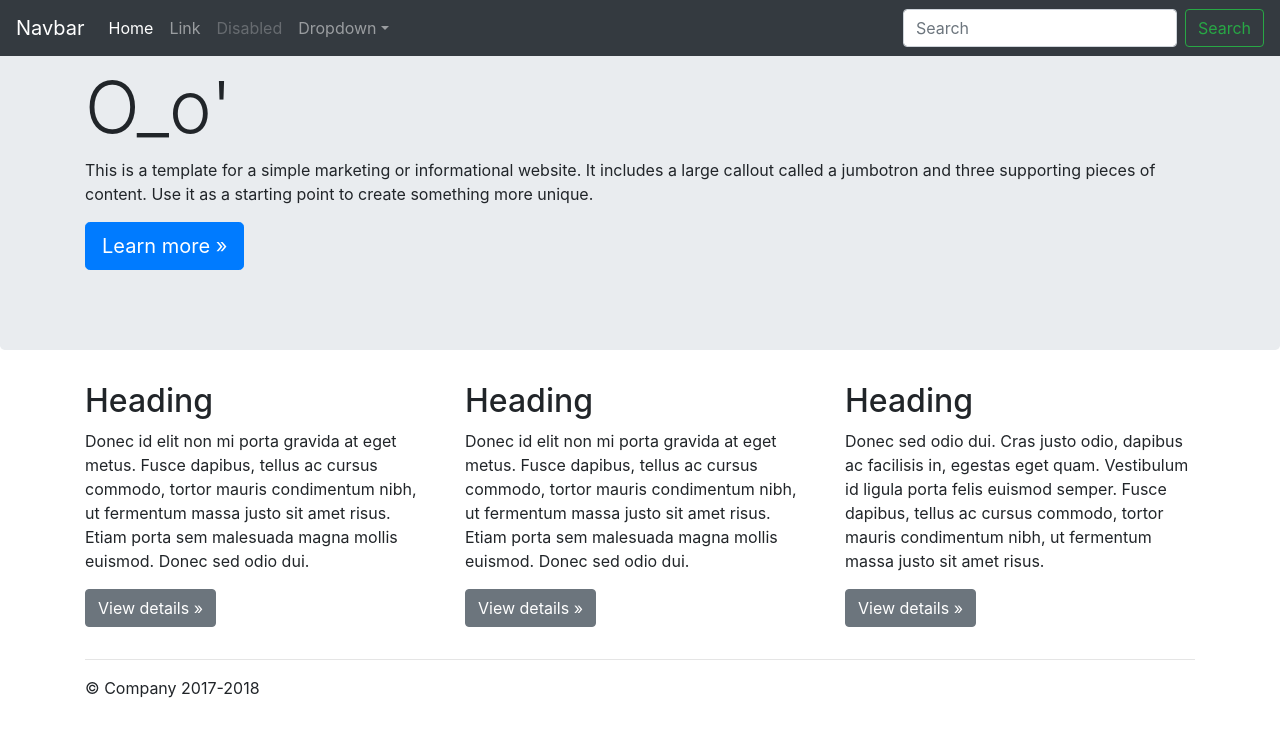
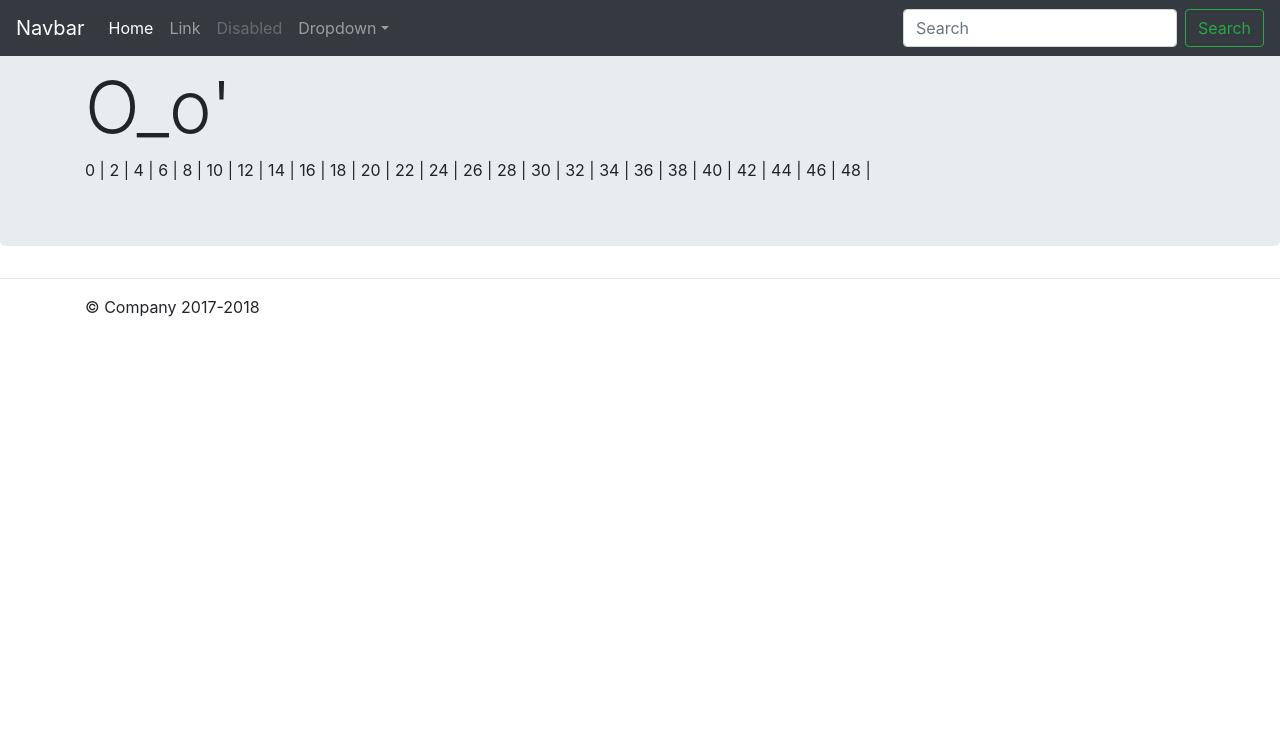
Before and after one commit to kair4ik/our-project, a PHP site: page /test.php in a window 1280 px wide. Shown: the top 737 px of the page. Run offline with PHP 8.4, Linux system fonts and the light colour scheme; some libraries are stand-ins or nearby versions.

Commit message:
Убрал лишнюю хуйню

```diff
--- a/test.php
+++ b/test.php
@@ -69,30 +69,17 @@
       <div class="jumbotron">
         <div class="container">
           <h1 class="display-3">О_о'</h1>
-          <p>This is a template for a simple marketing or informational website. It includes a large callout called a jumbotron and three supporting pieces of content. Use it as a starting point to create something more unique.</p>
-          <p><a class="btn btn-primary btn-lg" href="#" role="button">Learn more &raquo;</a></p>
+
+            <?php
+
+                for($i=0; $i<50; $i =$i+2)
+                    {
+                        echo $i."  |  ";
+                    }
+            ?>
+
         </div>
       </div>
-
-      <div class="container">
-        <!-- Example row of columns -->
-        <div class="row">
-          <div class="col-md-4">
-            <h2>Heading</h2>
-            <p>Donec id elit non mi porta gravida at eget metus. Fusce dapibus, tellus ac cursus commodo, tortor mauris condimentum nibh, ut fermentum massa justo sit amet risus. Etiam porta sem malesuada magna mollis euismod. Donec sed odio dui. </p>
-            <p><a class="btn btn-secondary" href="#" role="button">View details &raquo;</a></p>
-          </div>
-          <div class="col-md-4">
-            <h2>Heading</h2>
-            <p>Donec id elit non mi porta gravida at eget metus. Fusce dapibus, tellus ac cursus commodo, tortor mauris condimentum nibh, ut fermentum massa justo sit amet risus. Etiam porta sem malesuada magna mollis euismod. Donec sed odio dui. </p>
-            <p><a class="btn btn-secondary" href="#" role="button">View details &raquo;</a></p>
-          </div>
-          <div class="col-md-4">
-            <h2>Heading</h2>
-            <p>Donec sed odio dui. Cras justo odio, dapibus ac facilisis in, egestas eget quam. Vestibulum id ligula porta felis euismod semper. Fusce dapibus, tellus ac cursus commodo, tortor mauris condimentum nibh, ut fermentum massa justo sit amet risus.</p>
-            <p><a class="btn btn-secondary" href="#" role="button">View details &raquo;</a></p>
-          </div>
-        </div>
 
         <hr>
 
```
